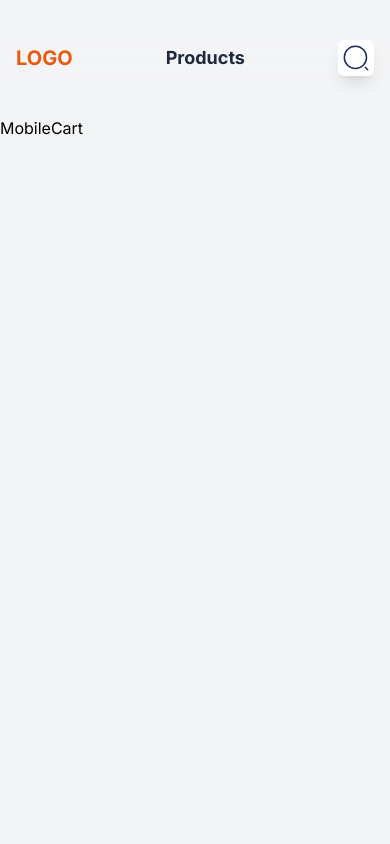
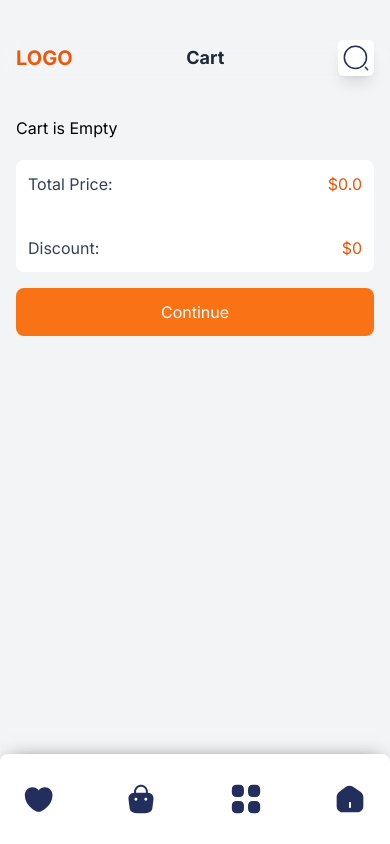
Before and after one commit to hossein-jorfi/Cart-redux-toolkit, a Next.js app: page /cart in a window 390 px wide. Built offline with nearby package versions, Linux system fonts and the light colour scheme.

Commit message:
cart complited for dextop & mobile

```diff
--- a/components/modules/CartCard.tsx
+++ b/components/modules/CartCard.tsx
@@ -12,7 +12,7 @@ type CartCardProps = {
 
 const CartCard = ({ product }: CartCardProps) => {
   return (
-    <div className="flex space-x-10 bg-white p-3">
+    <div className="flex space-x-10 bg-white p-3 rounded">
       <div className="space-x-3 border p-1 rounded w-32 h-32 flex justify-center items-center">
         <Image
           src={product.image}
--- a/components/modules/Header.tsx
+++ b/components/modules/Header.tsx
@@ -1,5 +1,5 @@
 "use client";
-import { useParams, useRouter } from "next/navigation";
+import { useParams, usePathname, useRouter } from "next/navigation";
 import Link from "next/link";
 import React from "react";
 import { useState } from "react";
@@ -15,7 +15,9 @@ import { cartSliceType } from "@/redux/features/cart/cartSlice";
 const Header = () => {
   const params = useParams();
   const router = useRouter();
+  const path = usePathname();
   const isInDetail = params.productId;
+  const isInPath = path === "/cart" ? true : false;
   const [isClicked, setIsClicked] = useState(false);
   const menuItems = [
     { href: "#", title: "Home" },
@@ -84,7 +86,7 @@ const Header = () => {
           </div>
         )}
         <div className="text-slate-800 text-lg font-bold">
-          {isInDetail ? "Product" : "Products"}
+          {isInPath ? "Cart" : isInDetail ? "Product" : "Products"}
         </div>
         <div className="shadow-lg bg-white p-1 rounded-md cursor-pointer">
           <Image src={serchIcon} alt="serchIcon" />
--- a/components/modules/mobile/MobileBottomBar.tsx
+++ b/components/modules/mobile/MobileBottomBar.tsx
@@ -4,20 +4,21 @@ import bag from "@/public/icons/bottom/bag-2.svg";
 import heart from "@/public/icons/bottom/lovely.svg";
 
 import Image from "next/image";
+import Link from "next/link";
 
 const MobileBottomBar = () => {
   const items = [
-    { id: 3, icon: heart },
-    { id: 2, icon: bag },
-    { id: 1, icon: catrgory },
-    { id: 0, icon: home },
+    { id: 3, icon: heart, href: "#" },
+    { id: 2, icon: bag, href: "/cart" },
+    { id: 1, icon: catrgory, href: "#" },
+    { id: 0, icon: home, href: "/" },
   ];
   return (
     <div className="fixed bottom-0 left-0 px-6 sm:px-20 py-7 shadow-[0_0_20px_-10px_rgba(1,1,1,1)] rounded-t-lg flex justify-between items-center bg-white w-full">
       {items.map((item) => (
-        <div key={item.id}>
+        <Link href={item.href} key={item.id}>
           <Image src={item.icon} alt="icon" />
-        </div>
+        </Link>
       ))}
     </div>
   );
--- /dev/null
+++ b/components/modules/mobile/MobileCartCard.tsx
@@ -0,0 +1,73 @@
+import { shopProduct } from "@/types/shopTypes";
+import Image from "next/image";
+import React from "react";
+import star from "@/public/icons/icons8-star-48.png";
+import { shorter } from "@/utils/helper";
+import trashPNG from "@/public/icons/AddBox/trash.png";
+import { useDispatch, useSelector } from "react-redux";
+import { addProduct, removeProduct } from "@/redux/features/cart/cartSlice";
+
+type CartCardProps = {
+  product: shopProduct;
+};
+
+const MobileCartCard = ({ product }: CartCardProps) => {
+  const cart = useSelector((store: any) => store.cart);
+  const dispath = useDispatch();
+  const productInCart: shopProduct = cart.products.find(
+    (item: any) => item.id === product.id
+  );
+
+  const clickHandler = () => {
+    dispath(addProduct(product));
+  };
+
+  const removeHandler = () => {
+    dispath(removeProduct(product));
+  };
+
+  return (
+    <div className="flex space-x-10 bg-white p-3 rounded-lg">
+      <div className="space-x-3 border p-1 rounded w-28 h-28 flex justify-center items-center">
+        <Image
+          src={product.image}
+          alt="product image"
+          width={112}
+          height={0}
+          style={{ maxHeight: "100%" }}
+        />
+      </div>
+      <div className="flex justify-between w-full">
+        <div className="flex flex-col justify-between">
+          <p className="text-slate-700">{shorter(product.title)}</p>
+          <p className="text-orange-500">$ {product.price}</p>
+        </div>
+        <div className="flex flex-col justify-between">
+          <div className="flex items-center space-x-1">
+            <Image src={star} alt="start icon" width={14} />
+            <p className="text-sm text-slate-600">{product.rating.rate}</p>
+          </div>
+          <div className="full">
+            <button className="py-1 px-2 w-full rounded-lg bg-orange-500 text-white flex justify-center items-center space-x-10">
+              {productInCart.count === 1 ? (
+                <span onClick={removeHandler} className="w-4 text-white">
+                  <Image src={trashPNG} alt="trash" className="text-white" />
+                </span>
+              ) : (
+                <span className="" onClick={removeHandler}>
+                  -
+                </span>
+              )}
+              <span>{productInCart.count}</span>
+              <span className="" onClick={clickHandler}>
+                +
+              </span>
+            </button>
+          </div>
+        </div>
+      </div>
+    </div>
+  );
+};
+
+export default MobileCartCard;
--- a/components/templates/MobileCart.tsx
+++ b/components/templates/MobileCart.tsx
@@ -1,7 +1,42 @@
-import React from "react";
+"use client";
+import { cartSliceType } from "@/redux/features/cart/cartSlice";
+import { useSelector } from "react-redux";
+import CartCard from "../modules/CartCard";
+import MobileCartCard from "../modules/mobile/MobileCartCard";
+import MobileBottomBar from "../modules/mobile/MobileBottomBar";
 
 const MobileCart = () => {
-  return <div className="sm:hidden">MobileCart</div>;
+  const cart: cartSliceType = useSelector((store: any) => store.cart);
+  return (
+    <div className="sm:hidden">
+      <div className="sm:hidden px-4 space-y-4">
+        {cart.products.length > 0 ? (
+          cart.products.map((item) => (
+            <MobileCartCard key={item.id} product={item} />
+          ))
+        ) : (
+          <p>Cart is Empty</p>
+        )}
+      </div>
+
+      <div className="px-4 mt-5">
+        <div className="rounded-lg p-3 bg-white space-y-10 h-fit">
+          <div className="flex justify-between">
+            <p className="text-slate-700">Total Price: </p>
+            <p className="text-orange-600">${cart.totalPrice.toFixed(1)}</p>
+          </div>
+          <div className="flex justify-between">
+            <p className="text-slate-700">Discount:</p>
+            <p className="text-orange-600">$0</p>
+          </div>
+        </div>
+        <div className="mt-4">
+          <p className="bg-orange-500 text-center text-white p-3 rounded-lg">Continue</p>
+        </div>
+        <MobileBottomBar />
+      </div>
+    </div>
+  );
 };
 
 export default MobileCart;
--- a/components/templates/ProductDetail.tsx
+++ b/components/templates/ProductDetail.tsx
@@ -1,9 +1,6 @@
 "use client";
-import { fetchProdcuts } from "@/redux/features/shop/shopSlice";
 import { shopProduct } from "@/types/shopTypes";
-import Image from "next/image";
-import { useEffect } from "react";
-import { useDispatch, useSelector } from "react-redux";
+import { useSelector } from "react-redux";
 import DextopProductDetail from "../modules/DextopProductDetail";
 import MobileProductDetail from "../modules/mobile/MobileProductDetail";
 
@@ -22,7 +19,6 @@ const ProductDetail = ({ productId }: ProductDetailProps) => {
   const product: shopProduct | undefined = shop.products.find(
     (item) => item.id === productId
   );
-  console.log(product?.image);
   return (
     <>
       <DextopProductDetail product={product as shopProduct} />
```
